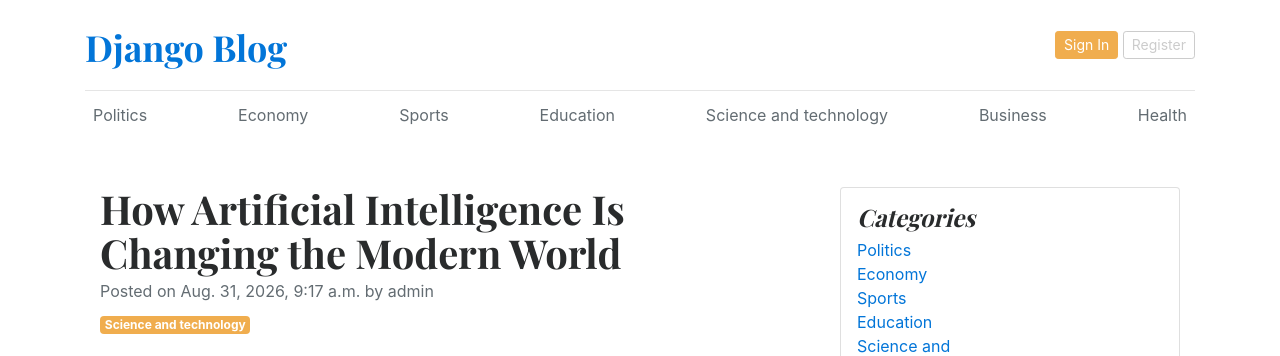
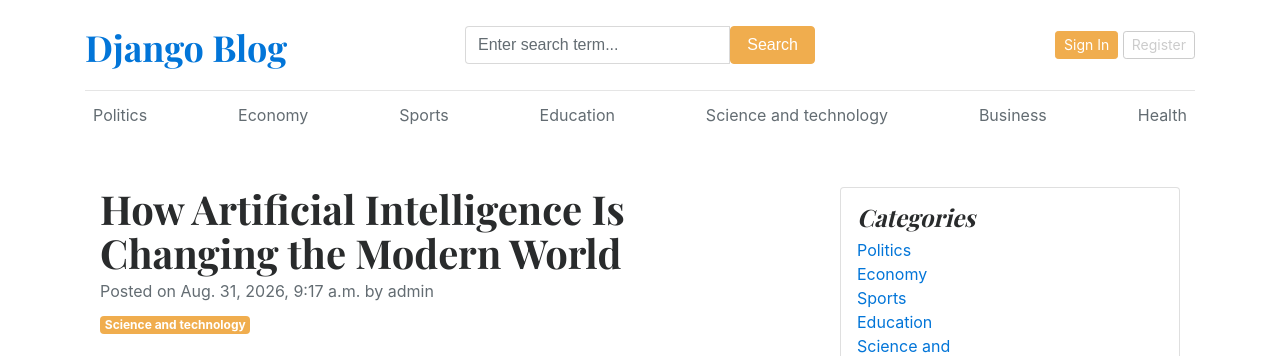
Before and after one commit to GyanendraAryal/blogging-system, a Django app: a page that uses templates/base.html in a window 1280 px wide. Shown: the top 356 px of the page. Run offline with Django 5.2, Linux system fonts and the light colour scheme; data comes from the database, SQL or seed files in the repository.

Commit message:
implementing search blog

```diff
--- a/blog_main/urls.py
+++ b/blog_main/urls.py
@@ -27,4 +27,6 @@ urlpatterns = [
     path("", home, name="home"),
     path("category/", include("blogs.urls")),
     path("<slug:slug>/", BlogsView.blogs, name="blogs"),
+    # Search Endpoint
+    path('blogs/search/', BlogsView.search, name="search")
 ] + static(settings.MEDIA_URL, document_root=settings.MEDIA_ROOT)
--- a/blogs/views.py
+++ b/blogs/views.py
@@ -1,6 +1,7 @@
 from django.shortcuts import render, get_object_or_404, redirect
 from django.http import HttpResponse
 from .models import Blog, Category
+from django.db.models import Q
 
 
 # Create your views here.
@@ -25,3 +26,13 @@ def blogs(request, slug):
         "single_blog": single_blog,
     }
     return render(request, "blogs.html", context)
+
+def search(request):
+    keyword = request.GET.get("keyword")
+    blogs = Blog.objects.filter(Q(title__icontains=keyword) | Q(short_description__icontains=keyword) | Q(blog_body__icontains=keyword), status="Published")
+    print(blogs)
+    print(keyword)
+    context = {
+        'blogs':blogs
+    }
+    return render(request, "search.html",context)
--- a/templates/base.html
+++ b/templates/base.html
@@ -14,8 +14,16 @@
     <div class="container">
       <header class="blog-header py-3">
         <div class="row flex-nowrap justify-content-between align-items-center">
-          <div class="col-8 pt-1">
+          <div class="col-4 pt-1">
             <a class="blog-header-logo text-dark" href="/">Django Blog</a>
+          </div>
+          <div class = "col-4">
+            <form action="{% url "search" %}" method="GET">
+                <div class="input-group">
+                    <input class="form-control" name="keyword" type="text" placeholder="Enter search term...">
+                    <button type="submit" class="btn btn-warning " id="button-search">Search</button>
+                </div>
+            </form>
           </div>
           <div class="col-4 d-flex justify-content-end align-items-center">
             <a class="btn btn-sm btn-warning" href="#">Sign In</a> &nbsp;
--- /dev/null
+++ b/templates/search.html
@@ -0,0 +1,4 @@
+{% extends "base.html" %}
+{% block content %}
+{{blogs.title}}
+{% endblock content %}
```
